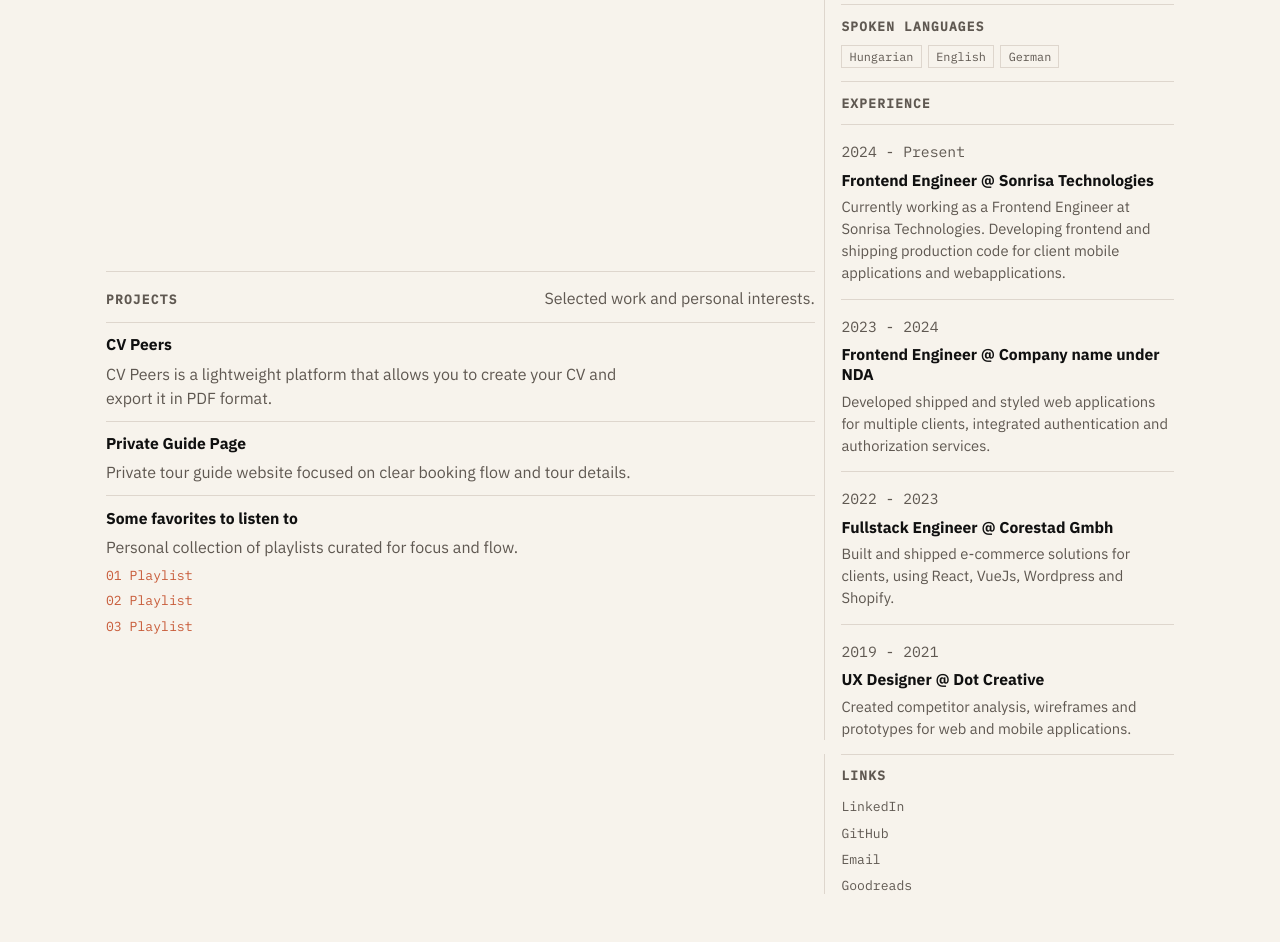
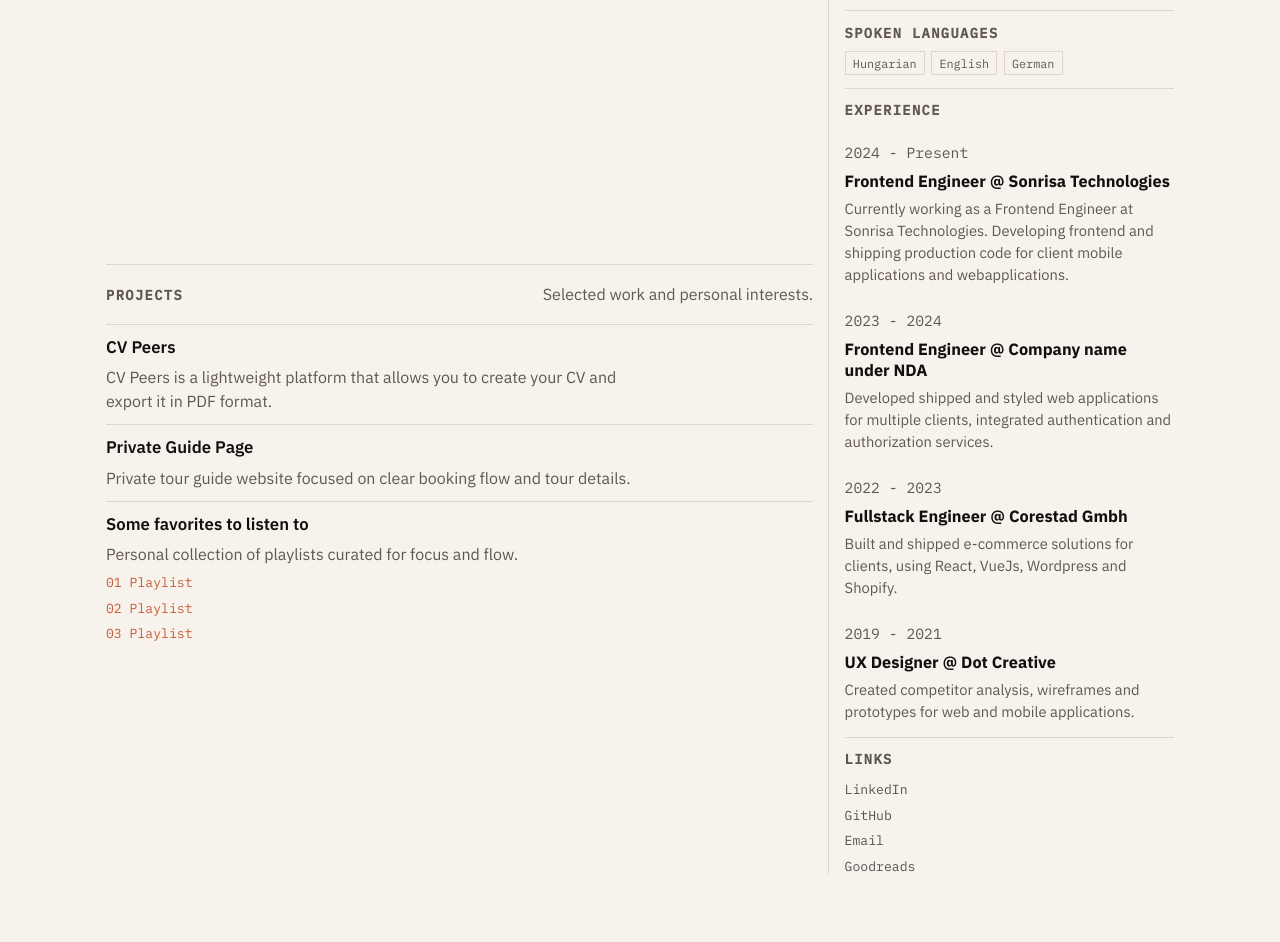
Before and after one commit to tamasstephen/personal_v3, a plain HTML site: page index.html in a window 1280 px wide. Shown: the part 261-1203 px from the top of the page. Drawn offline with Linux system fonts and the light colour scheme.

Commit message:
Refine Swiss-style hierarchy

```diff
--- a/styles.css
+++ b/styles.css
@@ -26,20 +26,23 @@ body {
   margin: 0 auto;
   padding: 1.2rem 1rem 3rem;
   display: grid;
-  gap: 0.6rem;
+  gap: 0.9rem;
   grid-template-columns: repeat(12, minmax(0, 1fr));
 }
 
 .column-left {
   grid-column: 1 / span 8;
   display: grid;
-  gap: 1.4rem;
+  gap: 2.2rem;
 }
 
 .column-right {
   grid-column: 9 / span 4;
   display: grid;
   gap: 0.9rem;
+  font-size: 0.92rem;
+  border-left: 1px solid var(--line);
+  padding-left: 1rem;
 }
 
 .top {
@@ -70,15 +73,18 @@ body {
   min-height: 44px;
   display: inline-flex;
   align-items: center;
-  padding: 0.45rem 0.7rem;
+  padding: 0.55rem 1rem;
   border: 1px solid var(--accent);
   color: var(--accent);
+  font-weight: 500;
+  letter-spacing: 0.04em;
+  text-transform: uppercase;
   transition: transform 0.2s ease, background 0.2s ease, color 0.2s ease;
 }
 
 .cta:hover,
 .cta:focus-visible {
-  background: rgba(209, 44, 44, 0.08);
+  background: rgba(200, 92, 58, 0.12);
   transform: translateY(-1px);
 }
 
@@ -97,7 +103,7 @@ body {
 h1 {
   margin: 0.6rem 0 0;
   font-size: clamp(2rem, 4.5vw, 3.6rem);
-  line-height: 1;
+  line-height: 1.05;
 }
 
 .lead {
@@ -127,16 +133,16 @@ h1 {
 }
 
 .sidebar {
-  border-left: 1px solid var(--line);
-  padding-left: 1rem;
-  font-size: 0.95rem;
+  border-left: 0;
+  padding: 0;
+  background: transparent;
 }
 
 .sidebar h2,
 .projects h2,
 .states h2 {
   margin: 0;
-  font-size: 0.8rem;
+  font-size: 0.86rem;
   text-transform: uppercase;
   letter-spacing: 0.1em;
   color: var(--muted);
@@ -179,8 +185,8 @@ h1 {
 }
 
 .timeline article {
-  border-top: 1px solid var(--line);
-  padding-top: 0.6rem;
+  border-top: 0;
+  padding-top: 0.2rem;
 }
 
 
@@ -193,7 +199,7 @@ h1 {
 
 .timeline h3 {
   margin: 0.4rem 0 0;
-  font-size: 0.98rem;
+  font-size: 1.02rem;
 }
 
 .timeline p {
@@ -205,7 +211,7 @@ h1 {
 
 .projects {
   border-top: 1px solid var(--line);
-  padding-top: 1rem;
+  padding-top: 1.2rem;
 }
 
 .section-title {
@@ -221,7 +227,7 @@ h1 {
 }
 
 .project-list {
-  margin-top: 0.9rem;
+  margin-top: 1.2rem;
   display: grid;
   gap: 0.7rem;
 }
@@ -242,7 +248,8 @@ h1 {
 
 .project-card h3 {
   margin: 0;
-  font-size: 0.98rem;
+  font-size: 1.05rem;
+  font-weight: 600;
 }
 
 .project-card-link:hover h3,
@@ -279,8 +286,8 @@ h1 {
 }
 
 .states {
-  border-left: 1px solid var(--line);
-  padding-left: 1rem;
+  border-left: 0;
+  padding-left: 0;
   padding-top: 0.8rem;
   position: relative;
 }
@@ -289,7 +296,7 @@ h1 {
   content: "";
   position: absolute;
   top: 0;
-  left: 1rem;
+  left: 0;
   right: 0;
   height: 1px;
   background: var(--line);
@@ -304,7 +311,8 @@ h1 {
 }
 
 .states a {
-  color: var(--muted);
+  color: var(--ink);
+  opacity: 0.7;
   text-decoration: none;
   font-family: "IBM Plex Mono", monospace;
   font-size: 0.82rem;
@@ -313,6 +321,7 @@ h1 {
 .states a:hover,
 .states a:focus-visible {
   color: var(--ink);
+  opacity: 1;
   text-decoration: underline;
   text-underline-offset: 0.14em;
 }
@@ -350,6 +359,11 @@ button:focus-visible {
     gap: 1rem;
   }
 
+  .column-right {
+    border-left: 0;
+    padding-left: 0;
+  }
+
   .hero,
   .sidebar,
   .projects,
```
